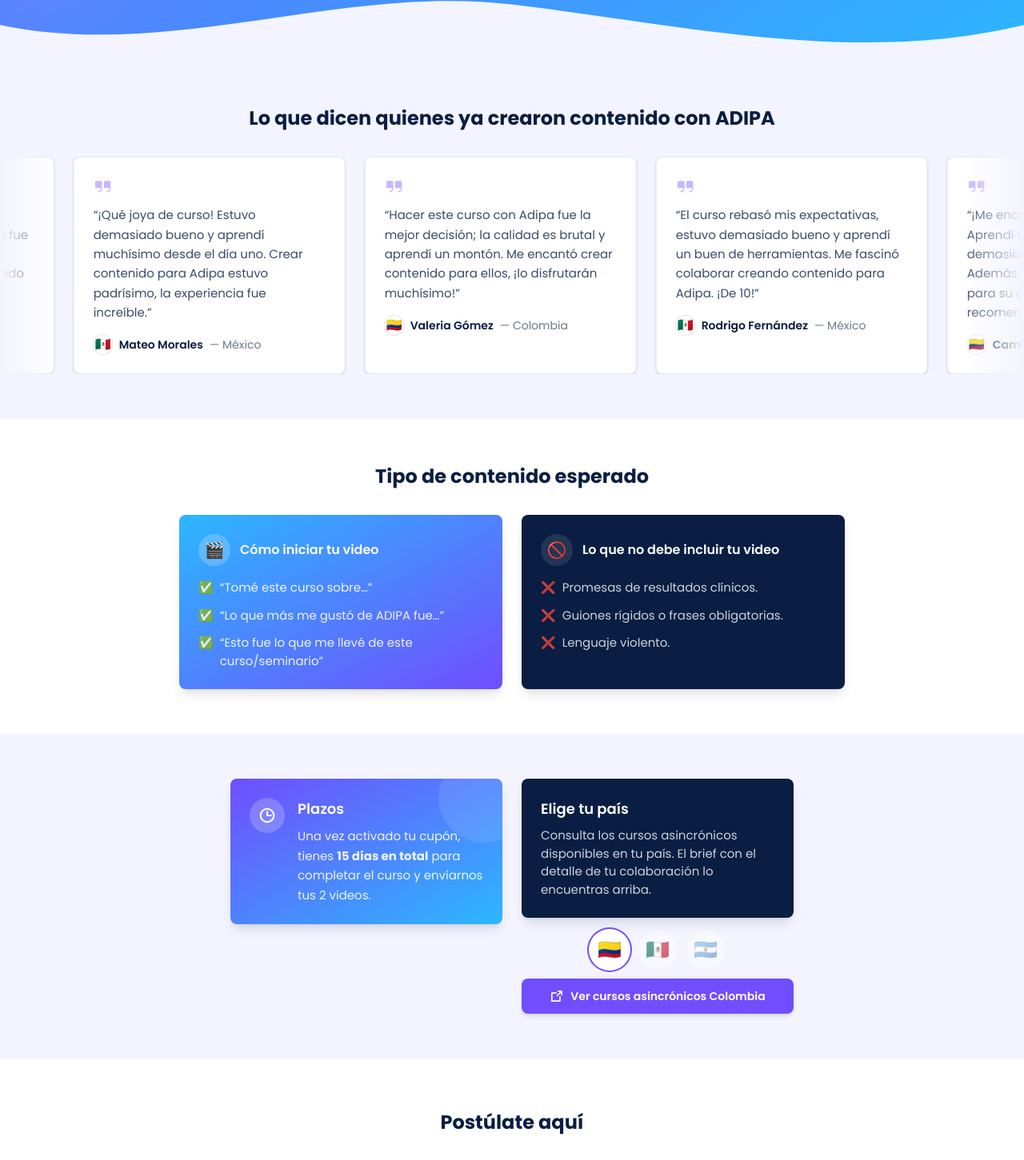
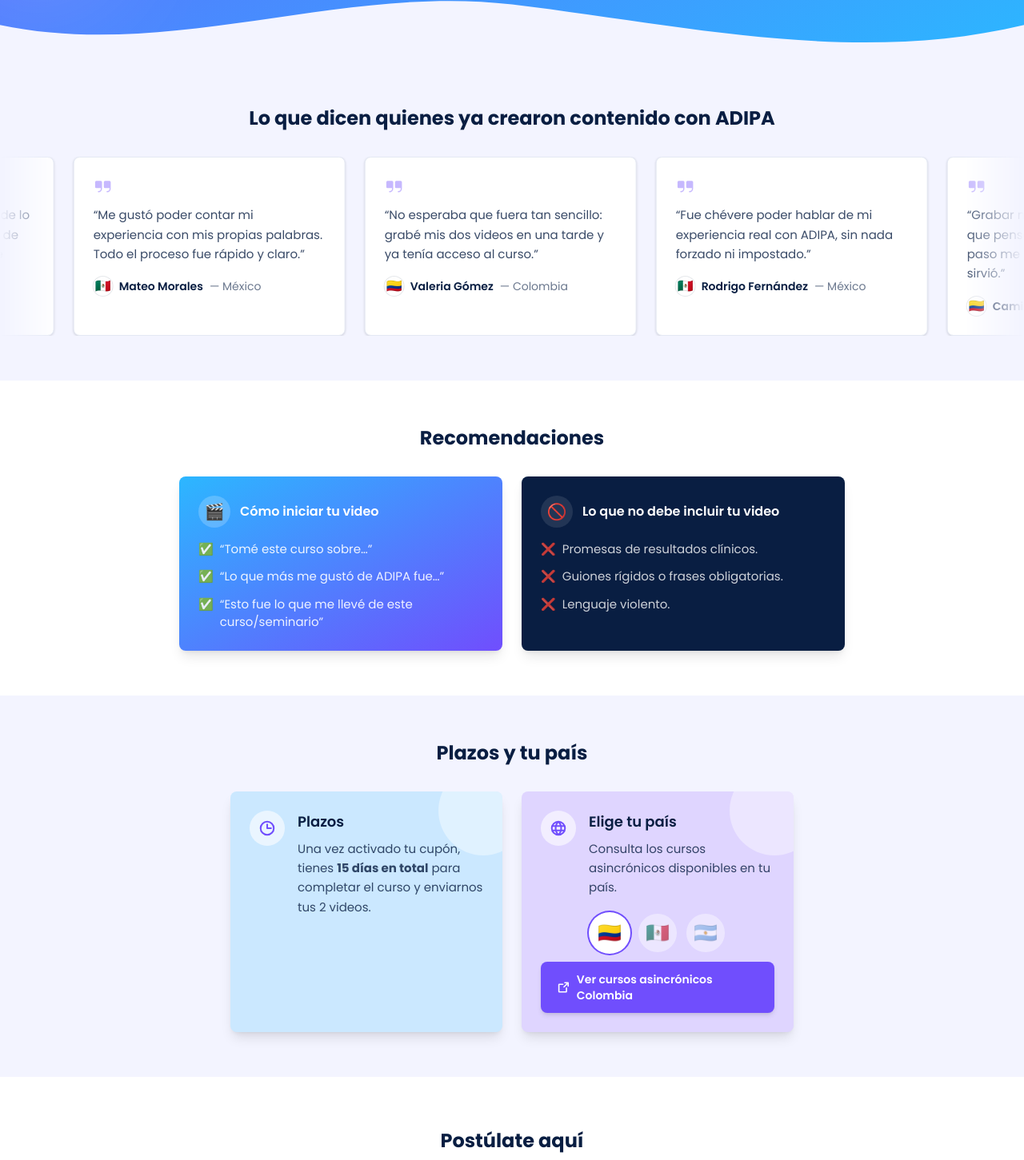
Before and after one commit to lina646/adipa-postulacion-creadores, a Next.js app: page / in a window 1280 px wide. Shown: the part 1925-3376 px from the top of the page at 80% size. Built offline with nearby package versions, Linux system fonts and the light colour scheme.

Commit message:
Quitar A de fondo en videos, testimonios mas cortos y reales, renombrar a Recomendaciones, rediseñar Plazos y pais con titulo, mismo alto y colores distintos

```diff
--- a/src/app/page.tsx
+++ b/src/app/page.tsx
@@ -133,12 +133,6 @@ export default function Home() {
       {/* Videos de ejemplo */}
       <section id="ejemplos" className="relative overflow-hidden bg-gradient-to-br from-brand-purple to-brand-cyan py-20 text-white sm:py-28">
         <WaveDivider fill="#F3F4FF" flip />
-        <span
-          aria-hidden="true"
-          className="pointer-events-none absolute -right-24 -top-32 select-none text-[26rem] font-black leading-none text-white/10"
-        >
-          A
-        </span>
         <div className="pointer-events-none absolute -left-20 bottom-10 h-64 w-64 rounded-full bg-white/10 blur-3xl" />
         <div className="relative mx-auto grid max-w-5xl items-center gap-10 px-4 sm:px-6 lg:grid-cols-[1.1fr_0.9fr] lg:gap-14 lg:px-8">
           <div>
@@ -198,7 +192,7 @@ export default function Home() {
       <section className="py-14">
         <div className="mx-auto max-w-4xl px-4 sm:px-6 lg:px-8">
           <Reveal>
-            <h2 className="text-center text-2xl font-bold text-brand-navy">Tipo de contenido esperado</h2>
+            <h2 className="text-center text-2xl font-bold text-brand-navy">Recomendaciones</h2>
           </Reveal>
           <div className="mt-8 grid gap-6 sm:grid-cols-2">
             <Reveal>
@@ -255,25 +249,30 @@ export default function Home() {
 
       {/* Plazos + brief por país */}
       <section className="bg-brand-soft py-14">
-        <div className="mx-auto grid max-w-3xl items-start gap-6 px-4 sm:grid-cols-2 sm:px-6 lg:px-8">
+        <div className="mx-auto max-w-3xl px-4 sm:px-6 lg:px-8">
           <Reveal>
-            <div className="relative flex h-full items-start gap-4 overflow-hidden rounded-adipa bg-gradient-to-br from-brand-purple to-brand-cyan p-6 text-white shadow-lg">
-              <div className="pointer-events-none absolute -right-8 -top-8 h-28 w-28 rounded-full bg-white/10" />
-              <span className="relative flex h-11 w-11 shrink-0 items-center justify-center rounded-full bg-white/20">
-                <Clock size={22} weight="bold" />
+            <h2 className="text-center text-2xl font-bold text-brand-navy">Plazos y tu país</h2>
+          </Reveal>
+          <div className="mt-8 grid items-stretch gap-6 sm:grid-cols-2">
+            <Reveal className="h-full">
+              <div className="relative flex h-full items-start gap-4 overflow-hidden rounded-adipa bg-brand-lightBlue p-6 text-brand-navy shadow-lg">
+                <div className="pointer-events-none absolute -right-8 -top-8 h-28 w-28 rounded-full bg-white/40" />
+                <span className="relative flex h-11 w-11 shrink-0 items-center justify-center rounded-full bg-white/60">
+                  <Clock size={22} weight="bold" className="text-brand-purple" />
                 </span>
                 <div className="relative">
                   <h3 className="text-lg font-semibold">Plazos</h3>
-                <p className="mt-2 text-[15px] leading-relaxed text-white/90">
+                  <p className="mt-2 text-[15px] leading-relaxed text-brand-navy/80">
                     Una vez activado tu cupón, tienes <strong>15 días en total</strong> para
                     completar el curso y enviarnos tus 2 videos.
                   </p>
                 </div>
               </div>
             </Reveal>
-          <Reveal delay={120}>
+            <Reveal delay={120} className="h-full">
               <CountryBriefPicker />
             </Reveal>
+          </div>
         </div>
       </section>
 
--- a/src/components/CountryBriefPicker.tsx
+++ b/src/components/CountryBriefPicker.tsx
@@ -1,7 +1,7 @@
 "use client";
 
 import { useState } from "react";
-import { ArrowSquareOut } from "@phosphor-icons/react";
+import { ArrowSquareOut, Globe } from "@phosphor-icons/react";
 
 type Country = "colombia" | "mexico" | "argentina";
 
@@ -28,15 +28,20 @@ export function CountryBriefPicker() {
   const current = COUNTRIES[country];
 
   return (
-    <div>
-      <div className="rounded-adipa bg-brand-navy p-6 text-white shadow-lg">
-        <h3 className="text-lg font-semibold">Elige tu país</h3>
-        <p className="mt-2 text-[15px] text-white/80">
-          Consulta los cursos asincrónicos disponibles en tu país. El brief con el detalle de tu
-          colaboración lo encuentras arriba.
-        </p>
+    <div className="relative flex h-full flex-col overflow-hidden rounded-adipa bg-brand-lavender p-6 text-brand-navy shadow-lg">
+      <div className="pointer-events-none absolute -right-8 -top-8 h-28 w-28 rounded-full bg-white/40" />
+      <div className="relative flex items-start gap-4">
+        <span className="flex h-11 w-11 shrink-0 items-center justify-center rounded-full bg-white/60">
+          <Globe size={22} weight="bold" className="text-brand-purple" />
+        </span>
+        <div>
+          <h3 className="text-lg font-semibold">Elige tu país</h3>
+          <p className="mt-2 text-[15px] leading-relaxed text-brand-navy/80">
+            Consulta los cursos asincrónicos disponibles en tu país.
+          </p>
+        </div>
       </div>
-      <div className="mt-4 flex flex-col items-center gap-3">
+      <div className="relative mt-5 flex flex-1 flex-col items-center justify-end gap-3">
         <div className="flex gap-3">
           {(Object.keys(COUNTRIES) as Country[]).map((key) => (
             <button
--- a/src/components/Testimonials.tsx
+++ b/src/components/Testimonials.tsx
@@ -13,25 +13,25 @@ const TESTIMONIALS: { name: string; country: Country; quote: string }[] = [
     name: "Camila Ríos",
     country: "Colombia",
     quote:
-      "¡Me encantó el curso de Adipa! Aprendí un montón y el contenido fue demasiado bueno y práctico. Además, me fascinó crear contenido para su comunidad. ¡100% recomendado!",
+      "Grabar mis videos fue más fácil de lo que pensé, sin guion ni presión. Y de paso me llevé un curso que sí me sirvió.",
   },
   {
     name: "Mateo Morales",
     country: "México",
     quote:
-      "¡Qué joya de curso! Estuvo demasiado bueno y aprendí muchísimo desde el día uno. Crear contenido para Adipa estuvo padrísimo, la experiencia fue increíble.",
+      "Me gustó poder contar mi experiencia con mis propias palabras. Todo el proceso fue rápido y claro.",
   },
   {
     name: "Valeria Gómez",
     country: "Colombia",
     quote:
-      "Hacer este curso con Adipa fue la mejor decisión; la calidad es brutal y aprendí un montón. Me encantó crear contenido para ellos, ¡lo disfrutarán muchísimo!",
+      "No esperaba que fuera tan sencillo: grabé mis dos videos en una tarde y ya tenía acceso al curso.",
   },
   {
     name: "Rodrigo Fernández",
     country: "México",
     quote:
-      "El curso rebasó mis expectativas, estuvo demasiado bueno y aprendí un buen de herramientas. Me fascinó colaborar creando contenido para Adipa. ¡De 10!",
+      "Fue chévere poder hablar de mi experiencia real con ADIPA, sin nada forzado ni impostado.",
   },
 ];
 
```
Lines whose indentation alone changed are shown as unchanged.
